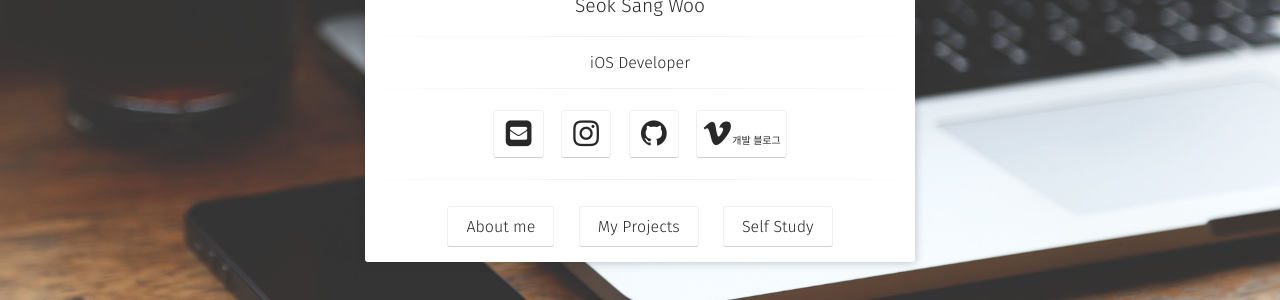
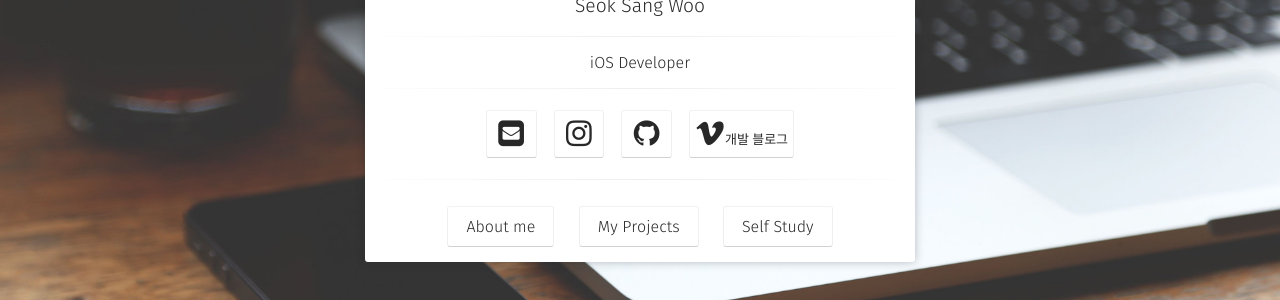
Before and after one commit to sangwoo24/sangwoo24.github.io, a Jekyll site: the page built from index.html, in a window 1280 px wide. Shown: the part 412-712 px from the top of the page. Built offline with Jekyll 4.4.1, drawn with Linux system fonts in a browser that asks for light colours; some web fonts are replaced.

Commit message:
Update social-links.html

```diff
--- a/_includes/social-links.html
+++ b/_includes/social-links.html
@@ -25,4 +25,4 @@
                         {% if site.keybase %}<a class="social-btn" href="https://keybase.io/{{ site.keybase }}" target="_blank" rel="noopener noreferrer"><i class="fa fa-fw fa-key"></i></a>{% endif %}
                         {% if site.xmpp %}<a class="social-btn" href="xmpp:{{ site.xmpp }}" target="_blank" rel="noopener noreferrer"><i class="fa fa-fw fa-lightbulb-o"></i></a>{% endif %}
                         {% if site.hackernews %}<a class="social-btn" href="https://news.ycombinator.com/user?id={{ site.hackernews }}" target="_blank" rel="noopener noreferrer"><i class="fa fa-fw fa-hacker-news"></i></a>{% endif %}
-                        {% if site.tistory %}<a class="social-btn" href="https://velog.io/@{{site.velog}}" target="_blank" rel="noopener noreferrer"><i class="fa fa-vimeo"><font size="1px">개발 블로그</font></h3></i></a>{% endif %}
+                        {% if site.tistory %}<a class="social-btn" href="https://velog.io/@{{site.velog}}" target="_blank" rel="noopener noreferrer"><i class="fa fa-vimeo"><font size="2px">개발 블로그</font></h3></i></a>{% endif %}
```
